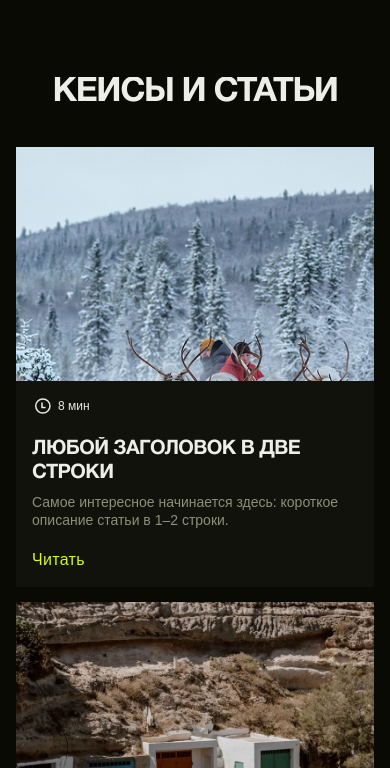
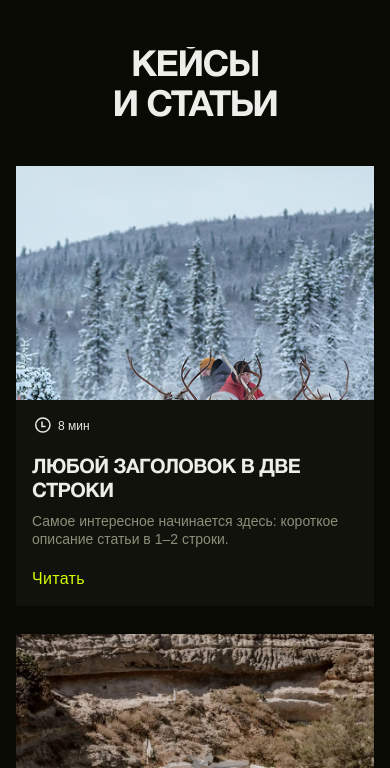
Before and after one commit to XeindsTwo/the_lim, a website: page app/cases.html in a window 390 px wide. Shown: the part 76-844 px from the top of the page. Drawn offline with Linux system fonts and the light colour scheme.

Commit message:
Выполнено адаптив страницы cases.html

```diff
--- a/app/cases.html
+++ b/app/cases.html
@@ -160,7 +160,7 @@
 <main>
   <section class="cases-page">
     <div class="container">
-      <h1 class="cases-page__title title">Кейсы и статьи</h1>
+      <h1 class="cases-page__title title">Кейсы <br> и статьи</h1>
 
       <div class="cases-page__rows">
         <div class="cases-row cases-row--sm-lg">
--- a/app/scss/_cases.scss
+++ b/app/scss/_cases.scss
@@ -7,6 +7,12 @@
   @media (max-width: 1100px) {
     margin-top: 80px;
   }
+  @include r($lg) {
+    margin-top: 70px;
+  }
+  @include r($sm) {
+    margin-top: 50px;
+  }
 
   &__title {
     text-align: center;
@@ -15,19 +21,43 @@
     letter-spacing: -0.04em;
     color: $grey100;
     margin-bottom: 56px;
+    @include r($desktop) {
+      font-size: 88px;
+    }
+    @media (max-width: 1100px) {
+      font-size: 78px;
+    }
+    @include r($lg) {
+      font-size: 64px;
+    }
     @include r($tablet) {
+      font-size: 54px;
       height: auto;
       margin-bottom: 40px;
     }
-    @include r($lg) {
-      margin-bottom: 38px;
+    @media (max-width: 660px) {
+      font-size: 48px;
+    }
+    @include r($sm) {
+      font-size: 44px;
+    }
+    @media (max-width: 540px) {
       font-size: 40px;
     }
-    @include r($sm) {
+    @media (max-width: 480px) {
       font-size: 36px;
     }
-    @include r($phone) {
-      font-size: 34px;
+    @media (max-width: 420px) {
+      line-height: 1.1;
+      max-width: 260px;
+      margin: 0 auto 40px;
+    }
+
+    br {
+      display: none;
+      @media (max-width: 420px) {
+        display: block;
+      }
     }
   }
 
@@ -36,6 +66,15 @@
     margin: 0 auto;
     display: grid;
     gap: 72px;
+    @include r($desktop) {
+      gap: 60px;
+    }
+    @media (max-width: 1080px) {
+      gap: 48px;
+    }
+    @media (max-width: 920px) {
+      gap: 38px;
+    }
     @media (max-width: 860px) {
       gap: 15px;
     }
@@ -46,8 +85,14 @@
   display: grid;
   gap: 72px;
   justify-content: center;
-  @media (max-width: 860px) {
-    gap: 15px;
+  @media (max-width: 1200px) {
+    gap: 60px;
+  }
+  @media (max-width: 1080px) {
+    gap: 48px;
+  }
+  @media (max-width: 920px) {
+    gap: 28px;
   }
 
   &--sm-lg {
@@ -58,7 +103,7 @@
     @media (max-width: 980px) {
       grid-template-columns: repeat(2, 1fr);
     }
-    @include r($tablet) {
+    @media (max-width: 680px) {
       grid-template-columns: 1fr;
     }
   }
@@ -68,11 +113,18 @@
     @media (max-width: 1300px) {
       grid-template-columns: repeat(3, 1fr);
     }
-    @include r($tablet) {
+    @media (max-width: 860px) {
       grid-template-columns: repeat(2, 1fr);
+
+      > :nth-child(3) {
+        grid-column: span 2;
+      }
     }
-    @include r($sm) {
+    @media (max-width: 680px) {
       grid-template-columns: 1fr;
+      > :nth-child(3) {
+        grid-column: span 1;
+      }
     }
   }
 
@@ -84,7 +136,7 @@
     @media (max-width: 980px) {
       grid-template-columns: repeat(2, 1fr);
     }
-    @include r($tablet) {
+    @media (max-width: 680px) {
       grid-template-columns: 1fr;
     }
   }
```
Also changed, not shown: app/html/cases.html (+1 -1 lines), app/css/style.min.css.
